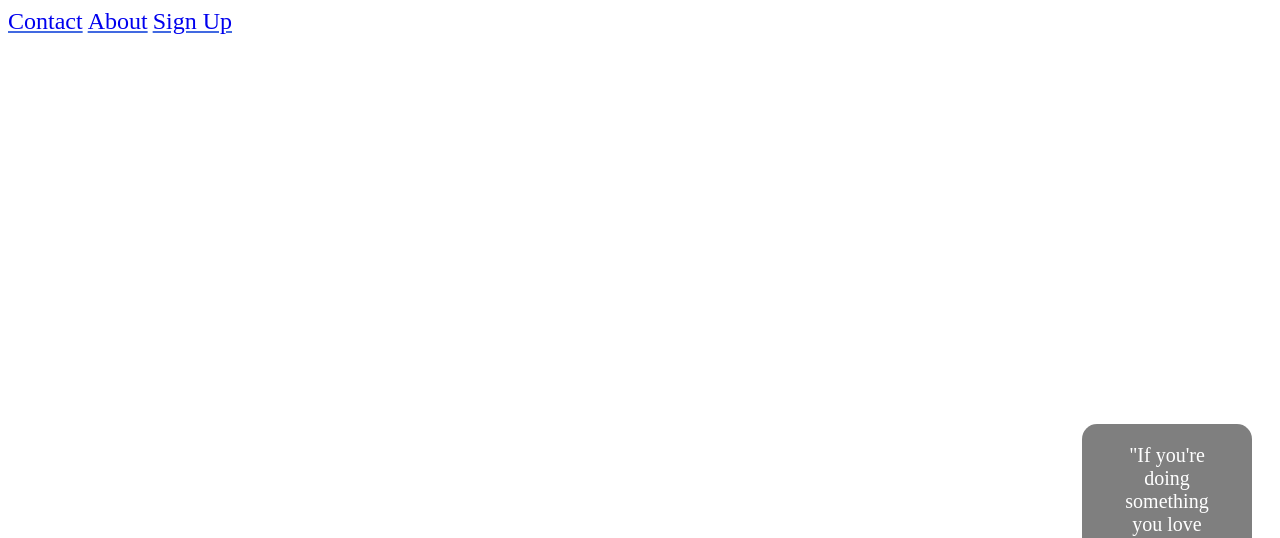
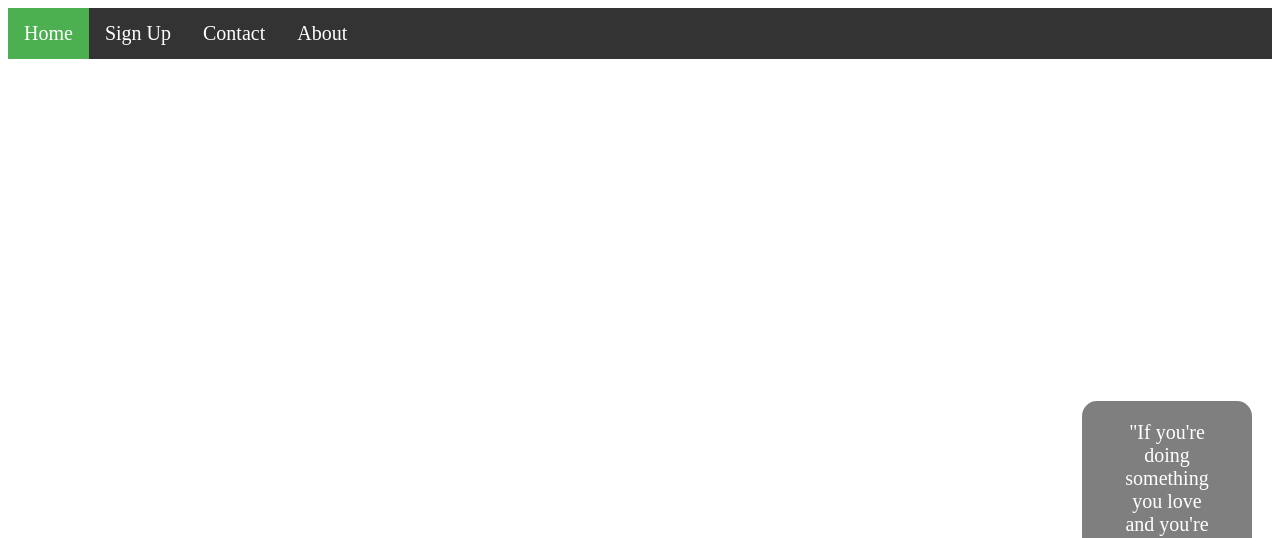
Before and after one commit to Aholt12/Assignment-4, a plain HTML site: page index.html in a window 1280 px wide. Shown: the top 538 px of the page. Drawn offline with Linux system fonts and the light colour scheme.

Commit message:
Another Commit

```diff
--- a/index.html
+++ b/index.html
@@ -8,11 +8,11 @@
     <style>
         #head1 {
             display: inline-block;
-            margin-left: 650px;
+            margin-left: 400px;
 
         }
 
-        #list1 {
+        #list2 {
             border-style: solid;
             display: inline-block;
             padding: 5px;
@@ -49,15 +49,46 @@
         #plane2 {
             float: right;
         }
+
+        #list1 {
+            list-style-type: none;
+            margin: 0;
+            padding: 0;
+            overflow: hidden;
+            background-color: #333;
+        }
+
+        li {
+            float: left;
+        }
+
+        li a {
+            display: block;
+            color: white;
+            text-align: center;
+            padding: 14px 16px;
+            text-decoration: none;
+        }
+
+        li a:hover {
+            background-color: #111;
+        }
+
+        .active {
+            background-color: #4CAF50;
+        }
     </style>
 </head>
 
 <body>
-
-    <a class="main_nav" href="contact.html">Contact</a>
-    <a class="main_nav" href="About.html">About</a>
-    <a class="main_nav" href="SignUp.html">Sign Up</a>
-
+    <div>
+        <ul id="list1">
+            <li><a class="active" href="index.html">Home</a></li>
+            <li><a href="SignUp.html">Sign Up</a></li>
+            <li><a href="contact.html">Contact</a></li>
+            <li><a href="About.html">About</a></li>
+        </ul>
+    </div>
 
 
     <div>
@@ -67,9 +98,9 @@
     <h2>Here at the Aviation academy, we take the time to teach you everything you need to know to achieve all of your dreams</h2>
 
     <h3> We have different licenses for people who just want to fly for fun, or for those who want to make a full-time career out of it!</h3>
-    <ul id="list1">
-        <li>Private Pilot</li>
-        <li>Commercial Rating</li>
+    <ul id="list2">
+        <li>Private Pilot</li> <br>
+        <li>Commercial Rating</li> <br>
         <li>Flight Instructor</li>
     </ul>
     <section class="section-quote">
```
Also changed, not shown: About.html (+33 -1 lines), SignUp.html (+35 -1 lines), contact.html (+33 -1 lines).
